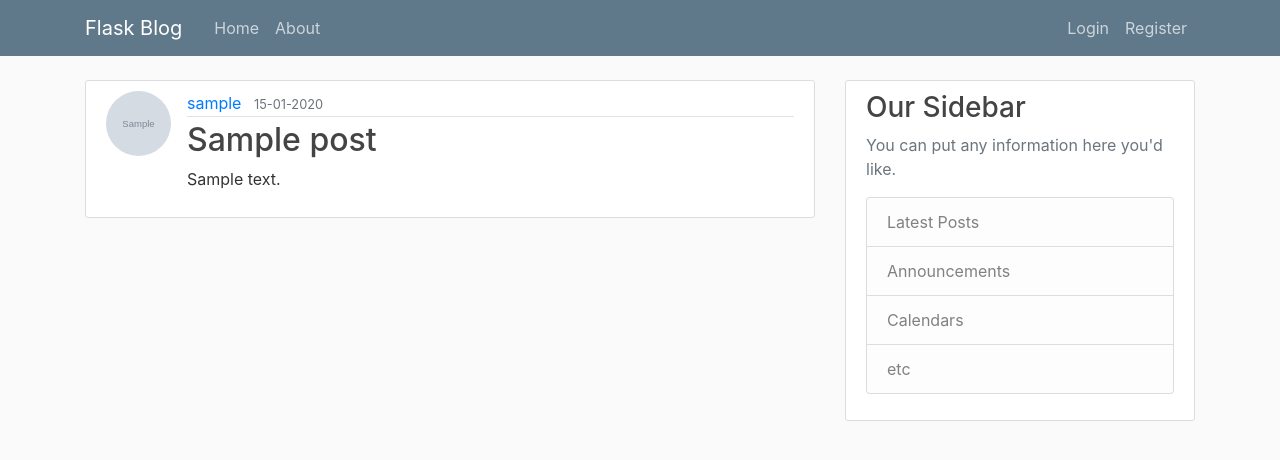
After one commit to massgiu/simple-flask-blog, a Flask app: page /post/1 in a window 1280 px wide. The commit adds this page. Shown: the top 460 px of the page. Run offline with Flask 2, Linux system fonts and the light colour scheme; tables that the repository leaves empty hold one stand-in row (values such as "Sample post"); grey boxes marked "Sample" are stand-in pictures; some libraries are stand-ins or nearby versions.

Commit message:
Created layout for posts reading (author's posts); fixed layout.html (problem with bootstrap solved); added layout to create layout addes feature for updating and delete posts.

```diff
--- a/flaskblog/routes.py
+++ b/flaskblog/routes.py
@@ -1,29 +1,15 @@
 import secrets, os
 from PIL import Image
-from flask import render_template, url_for, flash, redirect, request
+from flask import render_template, url_for, flash, redirect, request, abort
 from flaskblog import app, db, bcrypt
-from flaskblog.forms import RegistrationForm, LoginForm, UpdateAccountForm
+from flaskblog.forms import RegistrationForm, LoginForm, UpdateAccountForm, PostForm
 from flaskblog.models import User, Post
 from flask_login import login_user, logout_user, current_user, login_required
-
-posts = [
-    {
-        'author': 'M. Giunchi',
-        'title': 'Blog post 1',
-        'content': 'First post',
-        'date_posted' : 'June 1 2020'
-    },
-    {
-        'author': 'M. Giunchi',
-        'title': 'Blog post 2',
-        'content': 'Second post',
-        'date_posted' : 'June 2 2020'
-    }
-]
 
 @app.route("/")
 @app.route("/home")
 def home():
+    posts = Post.query.all()
     return render_template('home.html',posts = posts)
 
 @app.route("/about")
@@ -88,7 +74,7 @@ def account():
     form = UpdateAccountForm()
     #on update button
     if form.validate_on_submit():
-        if form.picture.data:
+        if form.picture.data: #if are there any new data
             picture_file = save_picture(form.picture.data)
             current_user.image_file = picture_file
         current_user.username = form.username.data
@@ -103,3 +89,52 @@ def account():
         form.email.data = current_user.email
     image_file = url_for('static', filename='profile_pics/'+current_user.image_file) #profile_pics is a dir
     return render_template('account.html', title='Account', image_file=image_file, form=form)
+
+@app.route("/post/new", methods=['GET','POST']) #accepting POST and GET request
+@login_required
+def new_post():
+    form = PostForm()
+    if form.validate_on_submit():
+        post = Post(title=form.title.data, content=form.content.data, author=current_user)
+        # insert instance in db
+        db.session.add(post)
+        db.session.commit()
+        flash('You post has been created','success')
+        return redirect(url_for('home'))
+    return render_template('create_post.html', title='New Post', form= form,legend='New Post')
+
+#route to get spefic post
+@app.route("/post/<int:post_id>")
+def post(post_id):
+    post = Post.query.get_or_404(post_id) #if the post with that id doesn't exist-> 404
+    return render_template('post.html', title=post.title, post=post)
+
+@app.route("/post/<int:post_id>/update", methods=['GET','POST'])
+@login_required #this recall login
+def update_post(post_id):
+    post = Post.query.get_or_404(post_id) #if the post with that id doesn't exist-> 404
+    if post.author != current_user:
+        abort(403)
+    form = PostForm()
+    if form.validate_on_submit():
+        post.title = form.title.data
+        post.content = form.content.data
+        db.session.commit()
+        flash('Your post has been updated', 'success')
+        return redirect(url_for('post', post_id=post.id)) #redirect specific post
+    elif request.method == 'GET':
+        #Fill form with old title/content
+        form.title.data = post.title
+        form.content.data = post.content
+    return render_template('create_post.html', title='Update Post', form=form, legend='Updated Post')
+
+@app.route("/post/<int:post_id>/delete", methods=['POST','GET'])
+@login_required #this recall login
+def delete_post(post_id):
+    post = Post.query.get_or_404(post_id)  # if the post with that id doesn't exist-> 404
+    if post.author != current_user:
+        abort(403)
+    db.session.delete(post)
+    db.session.commit()
+    flash('Your post has been deleted!', 'success')
+    return redirect(url_for('home'))
--- a/flaskblog/templates/about.html
+++ b/flaskblog/templates/about.html
@@ -1,4 +1,4 @@
 {% extends "layout.html" %}
 {% block content %}
     <h3>About Page</h3>
-{% endblock %}
+{% endblock content %}
--- a/flaskblog/templates/account.html
+++ b/flaskblog/templates/account.html
@@ -55,4 +55,4 @@
        </div>
   </form>
 </div>
-{% endblock %}
+{% endblock content %}
--- a/flaskblog/templates/layout.html
+++ b/flaskblog/templates/layout.html
@@ -7,7 +7,7 @@
     <meta name="viewport" content="width=device-width, initial-scale=1">
 
     <!-- Bootstrap CSS -->
-    <link href="https://cdn.jsdelivr.net/npm/bootstrap@5.0.0-beta1/dist/css/bootstrap.min.css" rel="stylesheet" integrity="sha384-giJF6kkoqNQ00vy+HMDP7azOuL0xtbfIcaT9wjKHr8RbDVddVHyTfAAsrekwKmP1" crossorigin="anonymous">
+    <link rel="stylesheet" href="https://maxcdn.bootstrapcdn.com/bootstrap/4.0.0/css/bootstrap.min.css" integrity="sha384-Gn5384xqQ1aoWXA+058RXPxPg6fy4IWvTNh0E263XmFcJlSAwiGgFAW/dAiS6JXm" crossorigin="anonymous">
 
     <!-- Link CSS stylesheet-->
     <link rel="stylesheet" type="text/css" href="{{ url_for('static', filename='main.css') }}">
@@ -34,6 +34,7 @@
             <!-- Navbar Right Side -->
             <div class="navbar-nav">
                 {% if current_user.is_authenticated %}
+                    <a class="nav-item nav-link" href="{{ url_for('new_post')}}">New Post</a>
                     <a class="nav-item nav-link" href="{{ url_for('account')}}">Account</a>
                     <a class="nav-item nav-link" href="{{ url_for('logout')}}">Logout</a>
                 {% else %}
@@ -76,8 +77,10 @@
       </div>
     </main>
 
-    <!-- Option 1: Bootstrap Bundle with Popper -->
-    <script src="https://cdn.jsdelivr.net/npm/bootstrap@5.0.0-beta1/dist/js/bootstrap.bundle.min.js" integrity="sha384-ygbV9kiqUc6oa4msXn9868pTtWMgiQaeYH7/t7LECLbyPA2x65Kgf80OJFdroafW" crossorigin="anonymous"></script>
-
+    <!-- Optional JavaScript -->
+    <!-- jQuery first, then Popper.js, then Bootstrap JS -->
+    <script src="https://code.jquery.com/jquery-3.2.1.slim.min.js" integrity="sha384-KJ3o2DKtIkvYIK3UENzmM7KCkRr/rE9/Qpg6aAZGJwFDMVNA/GpGFF93hXpG5KkN" crossorigin="anonymous"></script>
+    <script src="https://cdnjs.cloudflare.com/ajax/libs/popper.js/1.12.9/umd/popper.min.js" integrity="sha384-ApNbgh9B+Y1QKtv3Rn7W3mgPxhU9K/ScQsAP7hUibX39j7fakFPskvXusvfa0b4Q" crossorigin="anonymous"></script>
+    <script src="https://maxcdn.bootstrapcdn.com/bootstrap/4.0.0/js/bootstrap.min.js" integrity="sha384-JZR6Spejh4U02d8jOt6vLEHfe/JQGiRRSQQxSfFWpi1MquVdAyjUar5+76PVCmYl" crossorigin="anonymous"></script>
 </body>
 </html>
--- a/flaskblog/templates/login.html
+++ b/flaskblog/templates/login.html
@@ -53,4 +53,4 @@
             Need an Account? <a class="ml-2" href=" {{ url_for('register') }} ">Sign Up Now</a>
         </small>
     </div>
-{% endblock %}
+{% endblock content %}
--- /dev/null
+++ b/flaskblog/templates/post.html
@@ -0,0 +1,40 @@
+{% extends "layout.html" %}
+{% block content %}
+    <article class="media content-section">
+        <img class="rounded-circle article-img" src="{{ url_for('static', filename='profile_pics/'+post.author.image_file) }}">
+        <div class="media-body">
+            <div class="article-metadata">
+                <a class="mr-2" href="#">{{ post.author.username }}</a>
+                <small class="text-muted">{{ post.date_posted.strftime('%d-%m-%Y') }}</small>
+                <!-- update and delete buttons are visibile for the author only -->
+                {% if post.author == current_user %}
+                    <div>
+                        <a class="btn btn-secondary btn-sm mt-1 mb-1" href="{{ url_for('update_post', post_id=post.id )}}">Update</a>
+                        <button type="button" class="btn btn-danger btn-sm m-1" data-toggle="modal" data-target="#deleteModal">Delete</button>
+                    </div>
+                {% endif %}
+            </div>
+            <h2 class="article-title">{{ post.title }}</h2>
+            <p class="article-content">{{ post.content }}</p>
+        </div>
+    </article>
+    <!--modal window for button "delete": open new win with 2 buttons -->
+    <div class="modal fade" id="deleteModal" tabindex="-1" role="dialog" aria-labelledby="deleteModalLabel" aria-hidden="true">
+        <div class="modal-dialog" role="document">
+            <div class="modal-content">
+                <div class="modal-header">
+                    <h5 class="modal-title" id="deleteModalLabel">Delete Post?</h5>
+                    <button type="button" class="close" data-dismiss="modal" aria-label="Close">
+                    <span aria-hidden="true">&times;</span>
+                    </button>
+                </div>
+                <div class="modal-footer">
+                    <button type="button" class="btn btn-secondary" data-dismiss="modal">Close</button>
+                    <form action="{{ url_for('delete_post', post_id=post.id) }}" method="POST">
+                        <input class="btn btn-danger" type="submit" value="Delete">
+                    </form>
+                </div>
+            </div>
+        </div>
+    </div>
+{% endblock content%}
--- a/flaskblog/templates/register.html
+++ b/flaskblog/templates/register.html
@@ -68,4 +68,4 @@
             Already Have an Account? <a class="ml-2" href=" {{ url_for('login') }} ">Sign In</a>
         </small>
     </div>
-{% endblock %}
+{% endblock content %}
```
Also changed, not shown: flaskblog/forms.py (+6 -1 lines), flaskblog/templates/create_post.html (added, +42 -0 lines), flaskblog/templates/home.html (+9 -7 lines).
